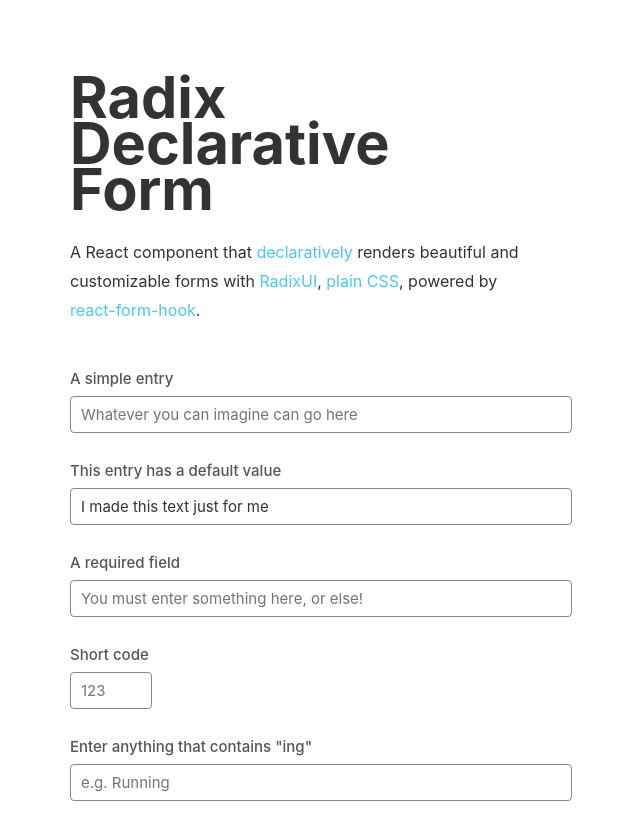
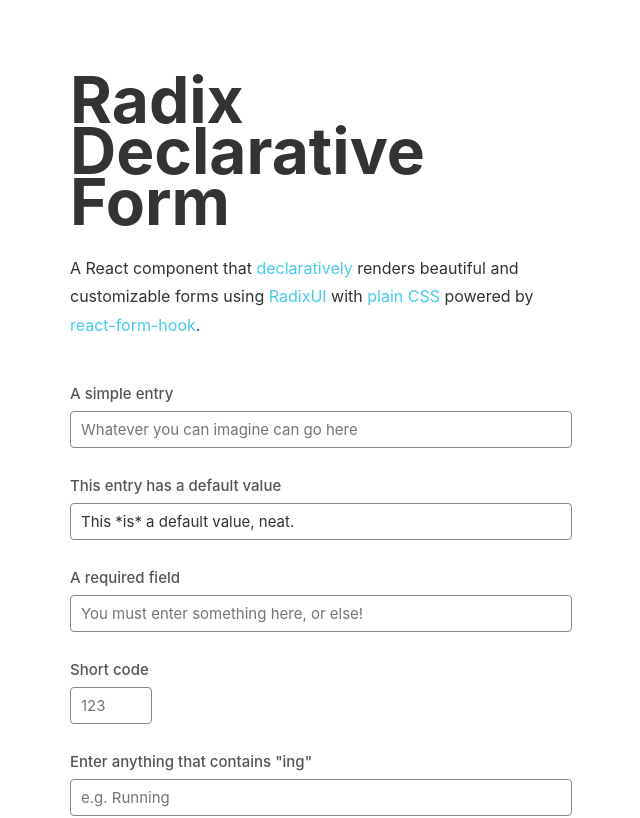
Before and after one commit to stabledata/switch.v0, a Next.js app: page / in a window 1280 px wide. Shown: the top 818 px of the page, without its empty margins (320-960 px from the left). Built offline with nearby package versions, Linux system fonts and the light colour scheme.

Commit message:
docs: :bulb: Friendlier final state output

```diff
--- a/components/useRDF.ts
+++ b/components/useRDF.ts
@@ -100,19 +100,27 @@
   // transform results into FormData
   const handleSubmitWithFormData = (data: T): FormData => {
     const fd = new FormData();
+    const finalState = {};
     // append each field to form data depending on file type
     Object.entries(data)
       .filter(([_, value]) => !!value) // only send defined fields
       .forEach(([key, value]) => {
         if (value instanceof File) {
           fd.append(key, value, value.name);
+          // make the stateful object friendlier
+          finalState[key] = {
+            name: value.name,
+            type: value.type,
+            size: value.size
+          };
         } else {
           fd.set(key, value);
+          finalState[key] = value;
         }
       });
 
     // for now, we can just submit to wrapper
-    onSubmit(fd, data);
+    onSubmit(fd, finalState as T);
 
     // TODO:
     // 1 - options to perform the POST, headers etc as configuration
--- a/form.tsx
+++ b/form.tsx
@@ -20,7 +20,7 @@
       type: 'text',
       name: 'input-w-default',
       label: 'This entry has a default value',
-      default: 'I made this text just for me'
+      default: 'This *is* a default value, neat.'
     },
 
     // validation testing from rhf
--- a/pages/index.tsx
+++ b/pages/index.tsx
@@ -22,8 +22,7 @@
         <h2 className="title">Radix Declarative Form</h2>
         <p>
           A React component that&nbsp;
-          <a href="https://github.com/cif/radix-declarative-form/blob/main/form.tsx">declaratively</a> renders beautiful and customizable forms&nbsp;with <a href="https://www.radix-ui.com/docs/primitives/overview/introduction">RadixUI</a>,&nbsp;
-          <a href="https://github.com/cif/radix-declarative-form/blob/main/styles/rds.css">plain CSS</a>, powered by<br /><a href="https://react-hook-form.com/get-started#">react-form-hook</a>.
+          <a href="https://github.com/cif/radix-declarative-form/blob/main/form.tsx">declaratively</a> renders beautiful and customizable forms using <a href="https://www.radix-ui.com/docs/primitives/overview/introduction">RadixUI</a> with <a href="https://github.com/cif/radix-declarative-form/blob/main/styles/rds.css">plain CSS</a> powered by<br /><a href="https://react-hook-form.com/get-started#">react-form-hook</a>.
         </p>
 
         <RDF<FormState>
--- a/styles/styles.css
+++ b/styles/styles.css
@@ -158,7 +158,7 @@
   width: 100%;
   margin: 0;
   line-height: .8;
-  font-size: 3.6rem;
+  font-size: 4rem;
   margin-bottom: 10px;
   padding-right: 30px;
   text-align: left;
```
